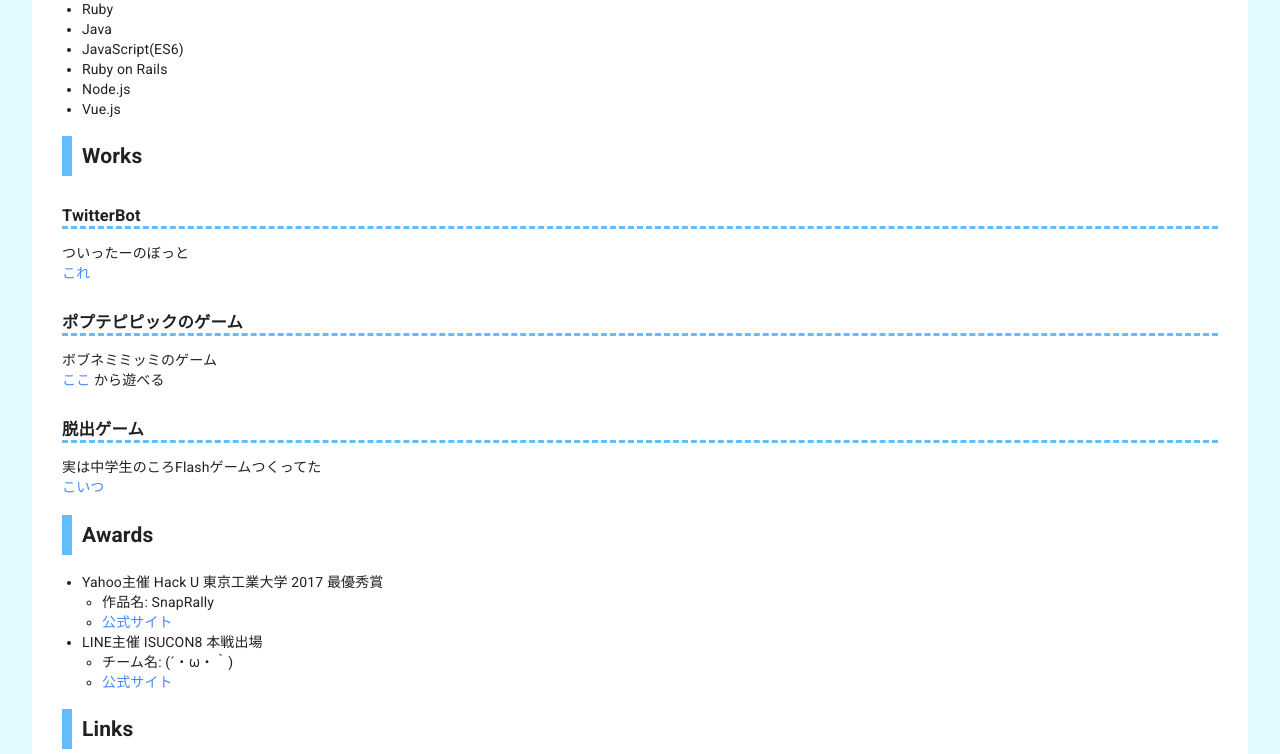
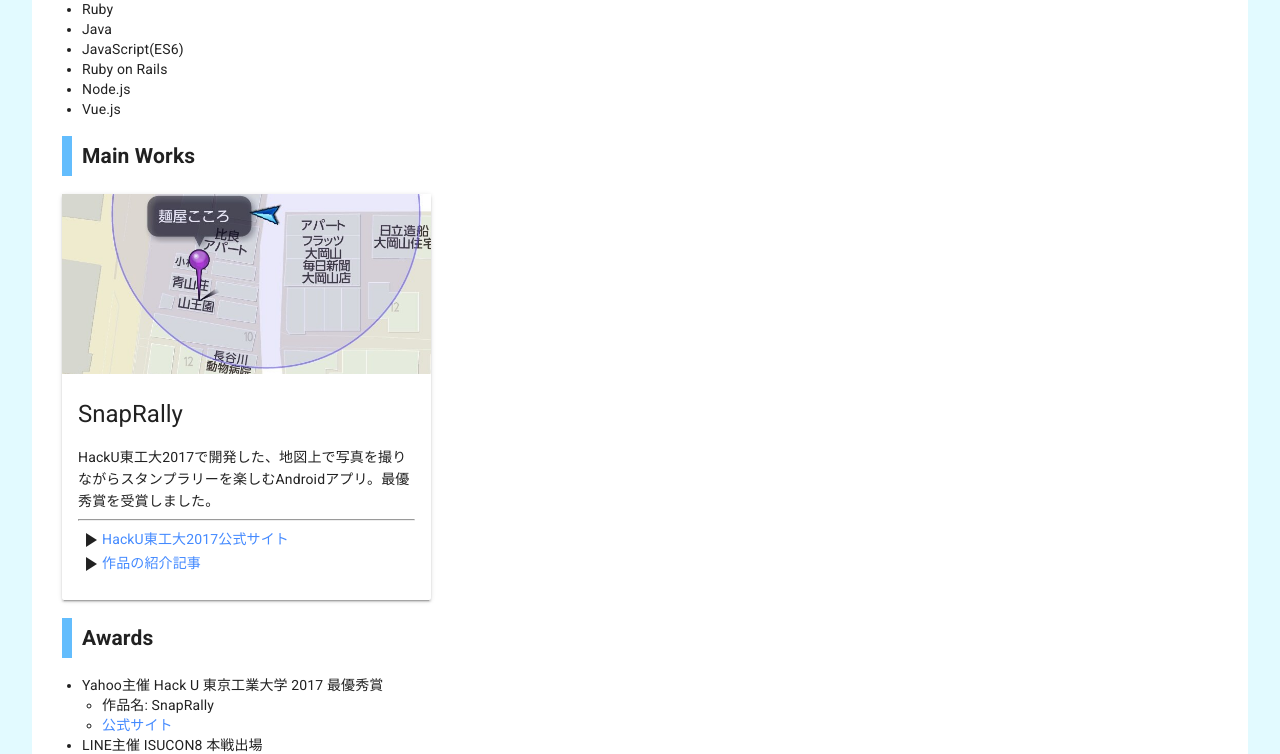
Before and after one commit to nagatea/nagatech-work, a Vue app: page / in a window 1280 px wide. Shown: the part 439-1193 px from the top of the page. Built offline with nearby package versions, Linux system fonts and the light colour scheme.

Commit message:
Workの例

```diff
--- a/src/components/WorksIndex.vue
+++ b/src/components/WorksIndex.vue
@@ -1,28 +1,38 @@
 <template>
   <div>
-    <h2>Works</h2>
-    <h3>TwitterBot</h3>
-    <p>
-      ついったーのぼっと<br>
-      <a href="https://twitter.com/_nagatea">これ</a>
-    </p>
-    <h3>ポプテピピックのゲーム</h3>
-    <p>
-      ボブネミミッミのゲーム<br>
-      <a href="http://pptp-game.nagatech.trap.show/">ここ</a>
-      から遊べる
-    </p>
-    <h3>脱出ゲーム</h3>
-    <p>
-      実は中学生のころFlashゲームつくってた<br>
-      <a href="http://nagatea.web.fc2.com/">こいつ</a>
-    </p>
+    <h2>Main Works</h2>
+    <WorkCard :datas="datas" />
   </div>
 </template>
 
 <script>
+import WorkCard from '@/components/WorkCard'
 export default {
-  name: 'Works'
+  name: 'Works',
+  components: {
+    WorkCard
+  },
+  data () {
+    return {
+      datas: [
+        {
+          title: 'SnapRally',
+          description: 'HackU東工大2017で開発した、地図上で写真を撮りながらスタンプラリーを楽しむAndroidアプリ。最優秀賞を受賞しました。',
+          links: [
+            {
+              link_title: 'HackU東工大2017公式サイト',
+              link_url: 'https://hacku.yahoo.co.jp/titech2017/'
+            },
+            {
+              link_title: '作品の紹介記事',
+              link_url: 'https://trap.jp/post/239/'
+            }
+          ],
+          img_path: require('../assets/works/snaprally.png')
+        }
+      ]
+    }
+  }
 }
 </script>
 
```
Also changed, not shown: src/assets/works/snaprally.png (added).
